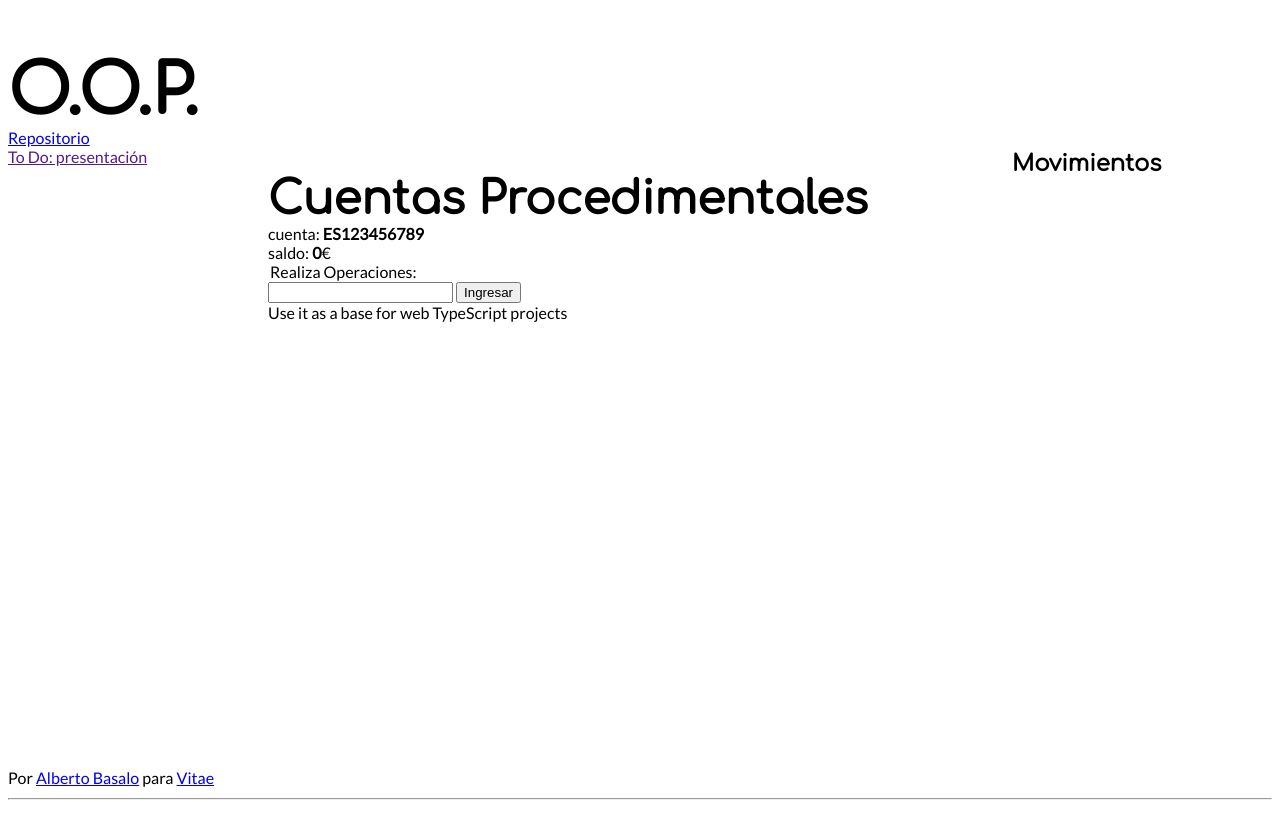
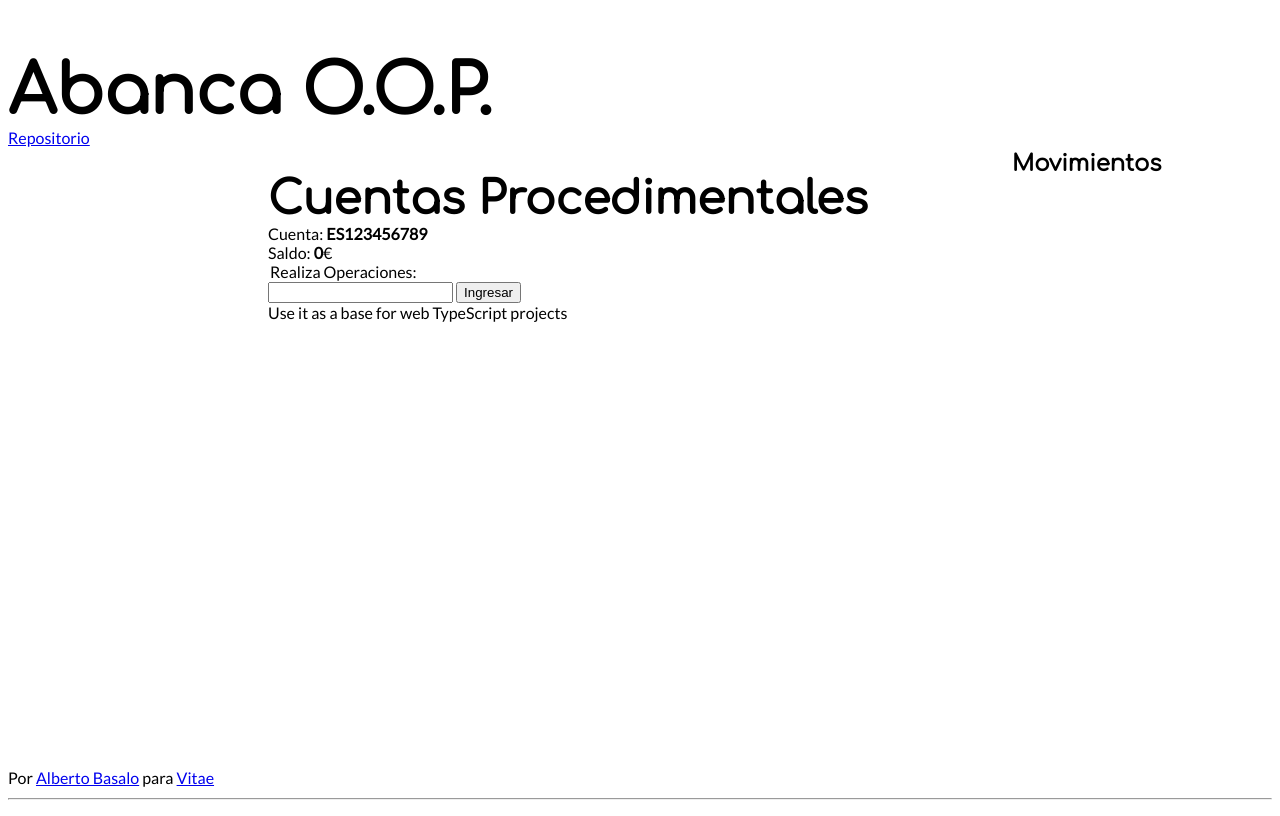
Before and after one commit to CursosAlbertoBasalo/abanca-oop, a website with bundled scripts: page src/index.html in a window 1280 px wide. Built offline with nearby package versions, Linux system fonts and the light colour scheme.

Commit message:
design: copys

```diff
--- a/src/index.html
+++ b/src/index.html
@@ -26,19 +26,19 @@
 
   <body>
     <header>
-      <h1>O.O.P.</h1>
+      <h1>Abanca O.O.P.</h1>
     </header>
     <main>
       <nav>
         <a href="https://github.com/LabsAdemy/abanca-oop">Repositorio</a>
-        <a href="">To Do: presentación</a>
+        <!-- <a href="">To Do: presentación</a> -->
       </nav>
       <section>
         <article>
           <header>
             <h2>Cuentas Procedimentales</h2>
-            <div>cuenta: <b id="iban"></b></div>
-            <div>saldo: <b id="saldo"></b>€</div>
+            <div>Cuenta: <b id="iban"></b></div>
+            <div>Saldo: <b id="saldo"></b>€</div>
           </header>
           <main>
             <form>
```
Also changed, not shown: package.json (+10 -9 lines), README.md, 1 other file.
